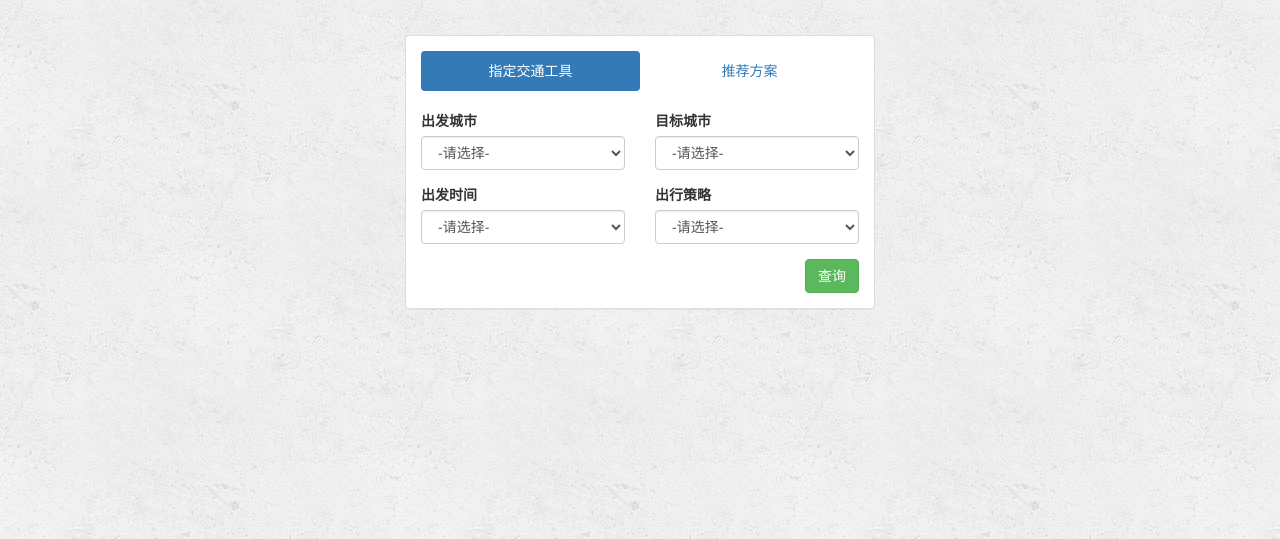
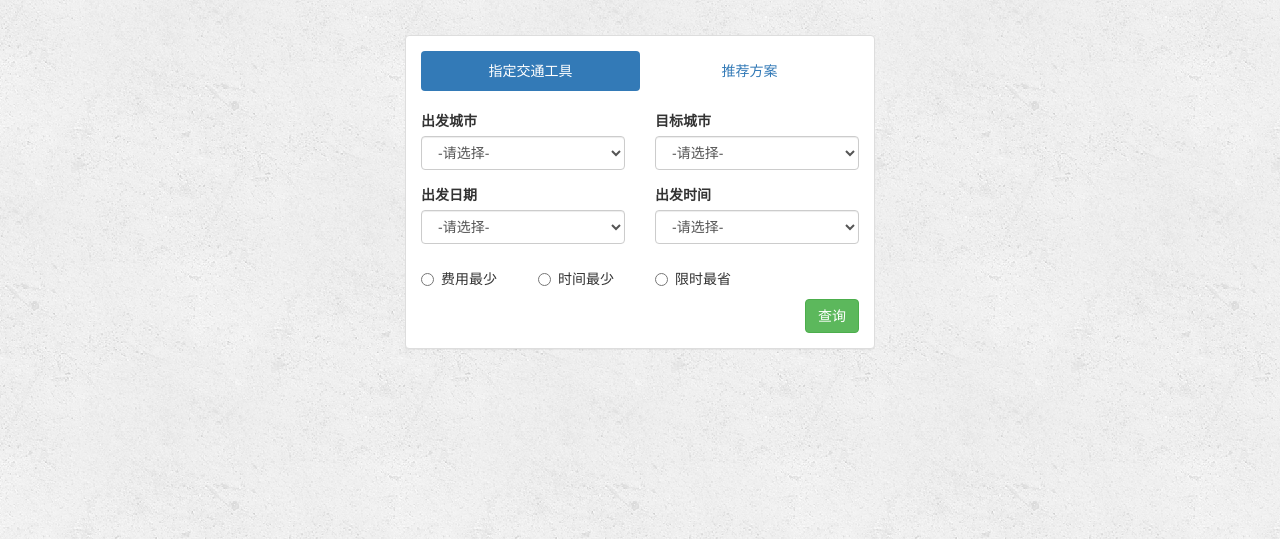
Before and after one commit to 1CuRioSiTy/TripVM, a Django app: page / in a window 1280 px wide. Shown: the part 52-591 px from the top of the page. Run offline with Django 3.2, Linux system fonts and the light colour scheme; a user stored in the database is signed in; some libraries are stand-ins or nearby versions.

Commit message:
display input

```diff
--- a/web/search/templates/search/index.html
+++ b/web/search/templates/search/index.html
@@ -11,6 +11,17 @@
     margin:0 auto;
 }
 </style>
+<script type="text/javascript" >
+    function show(){
+        var radios = document.getElementsByName("optradio");
+        if(radios[2].checked==true){
+            test.style.display="";
+        }
+        else{
+            test.style.display="none";
+        }
+    }
+</script>
 
 
 
@@ -55,7 +66,7 @@
                 <div class="row">
                      <div class="col-md-6">
                         <div class="form-group">
-                            <label for="start_time">出发时间</label>
+                            <label for="start_time">出发日期</label>
                             <select class="form-control" id="start_time">
                                 <option>-请选择-</option>
                                 <option>1</option>
@@ -68,16 +79,50 @@
 
                     <div class="col-md-6">
                         <div class="form-group">
-                            <label for="vehicle">出行策略</label>
+                            <label for="vehicle">出发时间</label>
                             <select class="form-control" id="vehicle">
                                 <option>-请选择-</option>
-                                <option>1</option>
-                                <option>2</option>
-                                <option>3</option>
-                                <option>4</option>
+                                <option>费用最少</option>
+                                <option>时间最少</option>
+                                <option>限定时间内费用最少</option>
+
                             </select>
                         </div>
                     </div>
+                </div>
+                <div class="row">
+                    <div class="col-md-3">
+                        <div class="radio">
+                            <label><input type="radio" name="optradio" id="expense" onclick="show()">费用最少</label>
+                        </div>
+                    </div>
+                    <div class="col-md-3">
+                        <div class="radio">
+                            <label><input type="radio" name="optradio" id="time" onclick="show()">时间最少</label>
+                        </div>
+                    </div>
+                    <div class="col-md-3">
+                        <div class="radio">
+                            <label><input type="radio" name="optradio" id="condition" onclick="show()">限时最省</label>
+                        </div>
+
+                    </div>
+                    <div class="col-md-3">
+                        <div id="test" class="form-group" style="display:none;">
+                            <label for="ways"></label>
+                            <select class="form-control" id="ways">
+                                <option>-请选择-</option>
+                                <option></option>
+                                <option></option>
+                                <option></option>
+                            </select>
+                        </div>
+
+                    </div>
+
+
+
+
                 </div>
                 <button class="btn btn-right btn-success pull-right" type="submit">查询</button>
 
```
Also changed, not shown: web/db.sqlite3.
